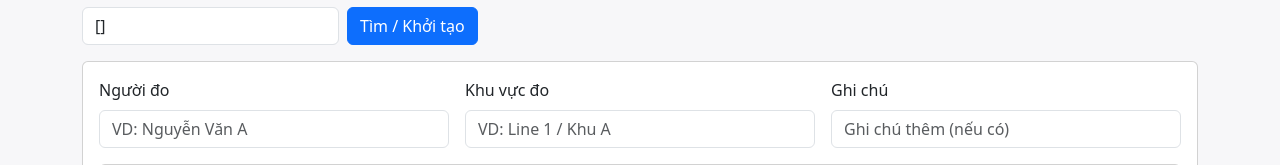
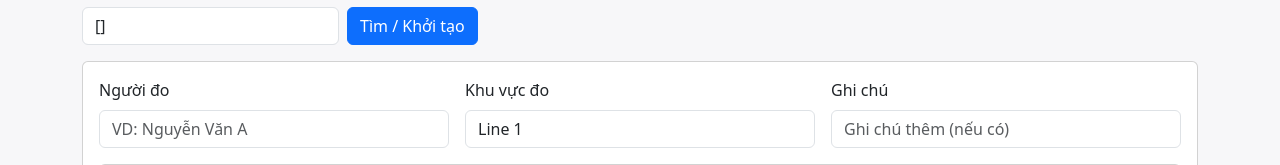
Before and after one commit to leanhvu2206-byte/Deploypoly, a Flask app: template templates/inspect.html in a window 1280 px wide. Shown: the part 123-288 px from the top of the page. Run offline with Flask 3, Linux system fonts and the light colour scheme; the template is opened without the code that fills it: most values are stand-ins (such as "Sample title", 1, 10 or a date in 2020); some libraries are stand-ins or nearby versions.

```diff
--- a/templates/inspect.html
+++ b/templates/inspect.html
@@ -192,14 +192,17 @@
       </div>
 
       <div class="col-md-4">
-        <label class="form-label">Khu vực đo</label>
-        <input
-          class="form-control"
-          name="measure_area"
-          placeholder="VD: Line 1 / Khu A"
-          value="{{ request.values.get('measure_area','') }}"
-        >
-      </div>
+  <label class="form-label">Khu vực đo</label>
+  <select class="form-control" name="measure_area">
+    {% for i in range(1, 14) %}
+      <option value="Line {{ i }}"
+        {% if request.values.get('measure_area') == ('Line ' ~ i) %}selected{% endif %}
+      >
+        Line {{ i }}
+      </option>
+    {% endfor %}
+  </select>
+</div>
 
       <div class="col-md-4">
         <label class="form-label">Ghi chú</label>
```
